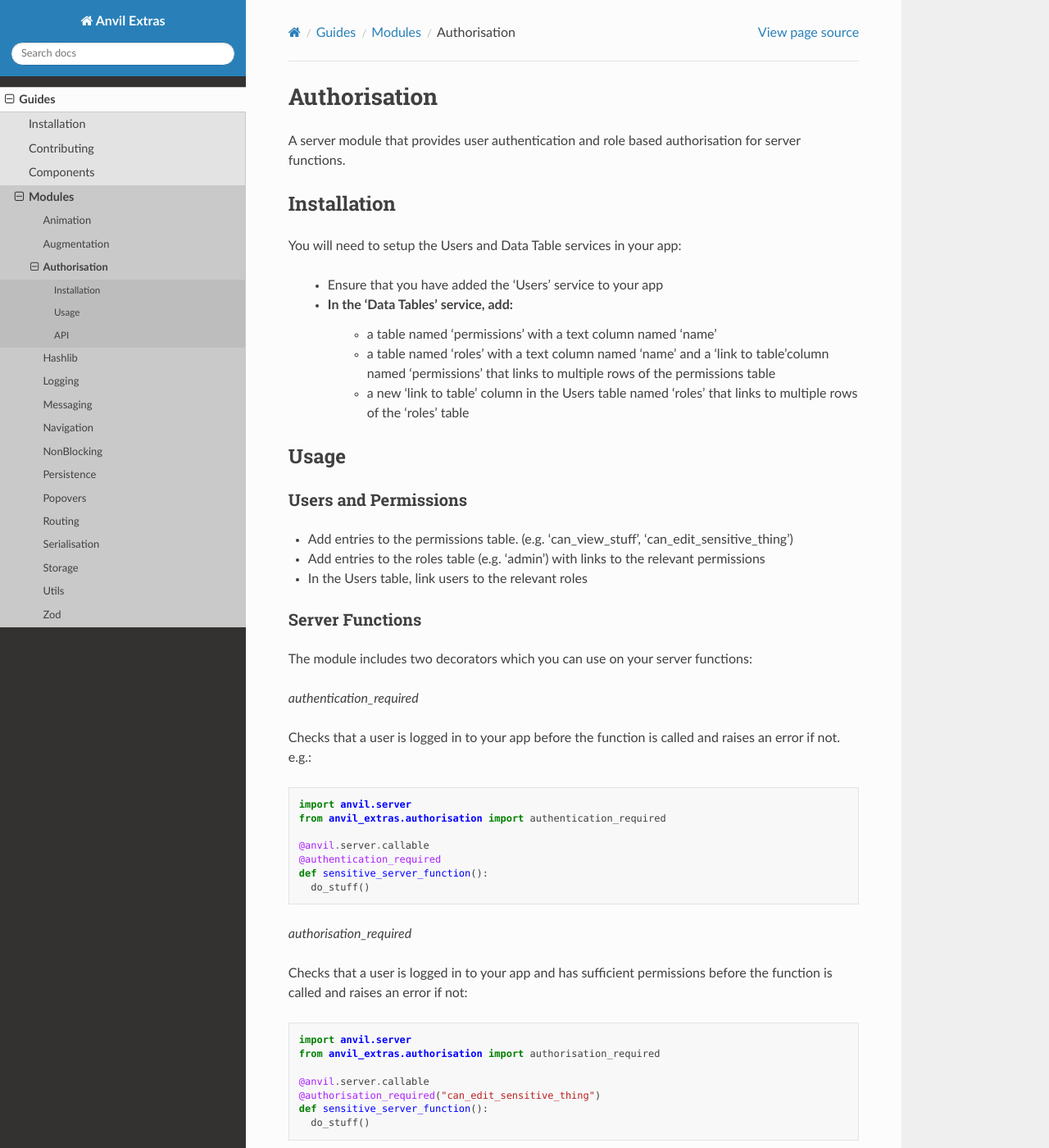
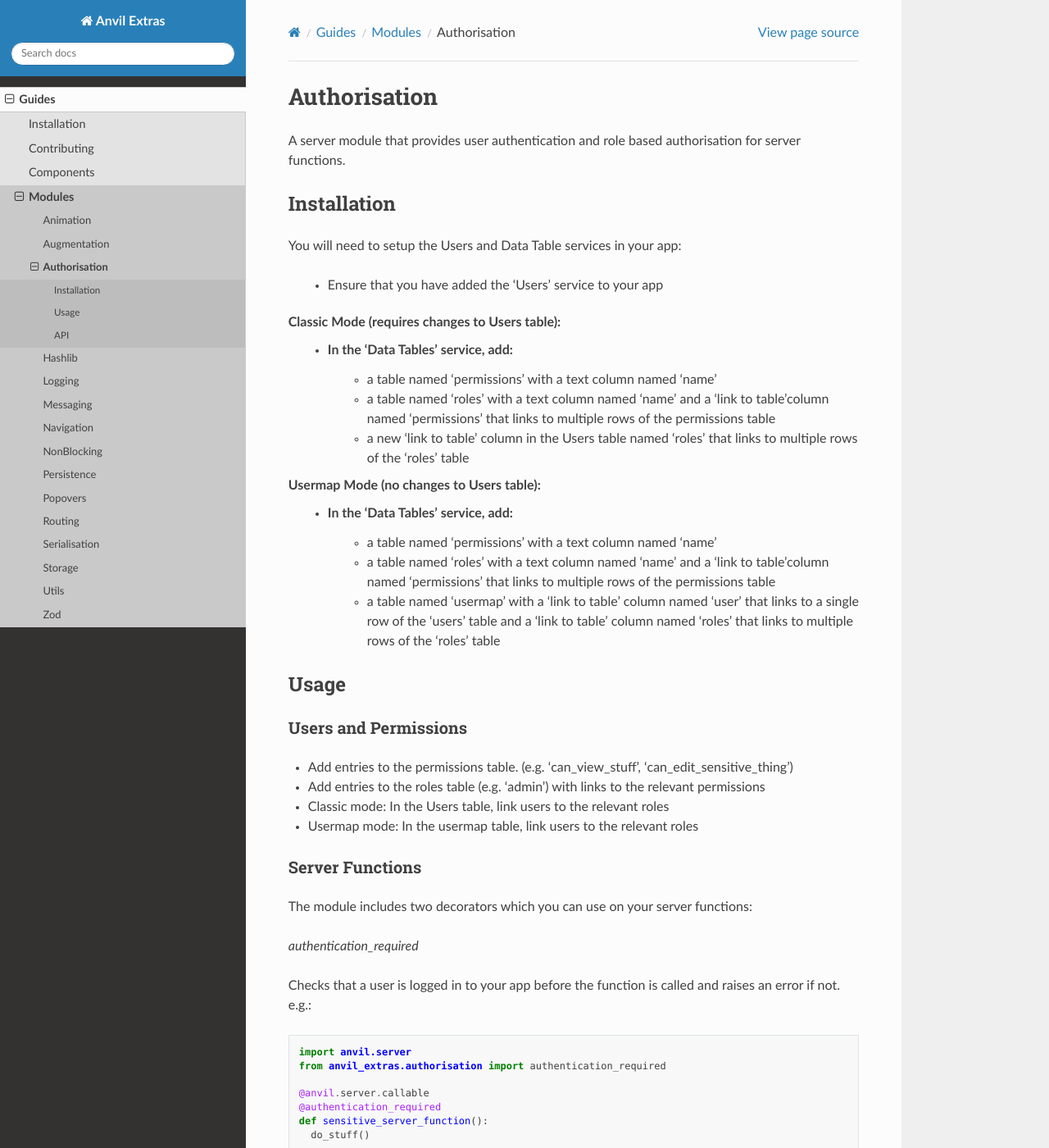
Before and after one commit to anvilistas/anvil-extras, a Sphinx documentation site: the page built from docs/guides/modules/authorisation.rst, in a window 1280 px wide and 1400 px high. Shown: the whole window at 82% size. Built offline with Sphinx 7.4.7 and the Read the Docs theme 2.0.0, drawn with Linux system fonts in a browser that asks for light colours; some of the changed text lies outside the part shown.

Commit message:
Add docs for new usermap authorisation mode

```diff
--- a/docs/guides/modules/authorisation.rst
+++ b/docs/guides/modules/authorisation.rst
@@ -9,10 +9,18 @@
 You will need to setup the Users and Data Table services in your app:
 
   * Ensure that you have added the 'Users' service to your app
+
+Classic Mode (requires changes to Users table):
   * In the 'Data Tables' service, add:
   	* a table named 'permissions' with a text column named 'name'
 	* a table named 'roles' with a text column named 'name' and a 'link to table'column named 'permissions' that links to multiple rows of the permissions table
 	* a new 'link to table' column in the Users table named 'roles' that links to multiple rows of the 'roles' table
+
+Usermap Mode (no changes to Users table):
+  * In the 'Data Tables' service, add:
+  	* a table named 'permissions' with a text column named 'name'
+	* a table named 'roles' with a text column named 'name' and a 'link to table'column named 'permissions' that links to multiple rows of the permissions table
+	* a table named 'usermap' with a 'link to table' column named 'user' that links to a single row of the 'users' table and a 'link to table' column named 'roles' that links to multiple rows of the 'roles' table
 
 Usage
 -----
@@ -22,7 +30,8 @@
 
 * Add entries to the permissions table. (e.g. 'can_view_stuff', 'can_edit_sensitive_thing')
 * Add entries to the roles table (e.g. 'admin') with links to the relevant permissions
-* In the Users table, link users to the relevant roles
+* Classic mode: In the Users table, link users to the relevant roles
+* Usermap mode: In the usermap table, link users to the relevant roles
 
 Server Functions
 ++++++++++++++++
@@ -52,6 +61,10 @@
 
     import anvil.server
     from anvil_extras.authorisation import authorisation_required
+    from anvil_extras import authorisation
+
+    # optional - default mode is "classic"
+    authorisation.set_mode("classic")
 
     @anvil.server.callable
     @authorisation_required("can_edit_sensitive_thing")
```
Also changed, not shown: 1 other file.
